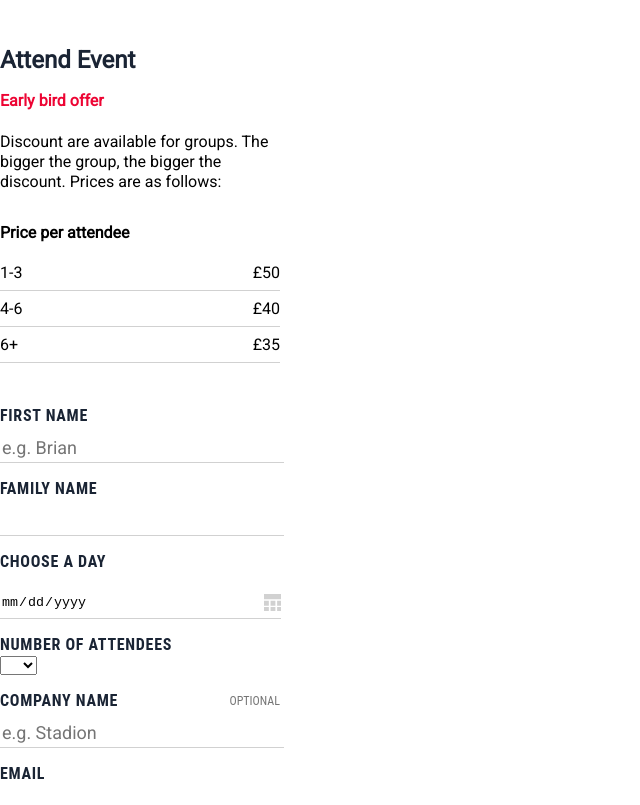
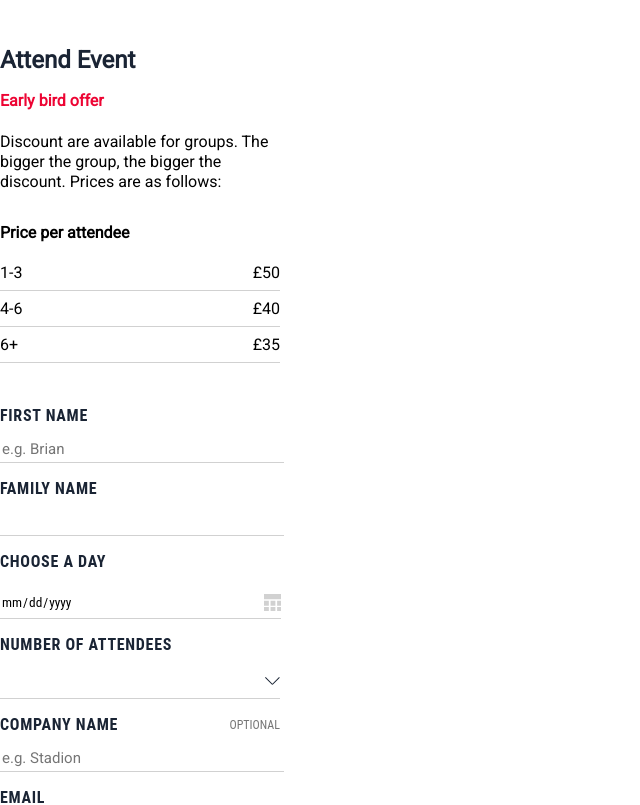
Before and after one commit to puyanwei/event-shop, a React (Create React App) app: page / in a window 1280 px wide. Shown: the top 805 px of the page, without its empty margins (0-640 px from the left). Built offline with nearby package versions, Linux system fonts and the light colour scheme.

Commit message:
Select box css & Datepicker css tweaks

```diff
--- a/src/Components/DatePicker/DatePicker.scss
+++ b/src/Components/DatePicker/DatePicker.scss
@@ -16,6 +16,7 @@ div {
       height: 30px;
       border-width: 0 0 1px 0;
       border-color: #d1d1d1;
+      font-family: "Roboto Condensed";
     }
     input[type="date"]::-webkit-calendar-picker-indicator {
       background: url(calendar.svg);
--- a/src/Components/DatePicker/DatePicker.tsx
+++ b/src/Components/DatePicker/DatePicker.tsx
@@ -33,7 +33,7 @@ const DatePicker = ({
   };
 
   return (
-    <div className="margin-md">
+    <div className="margin-sm">
       <label htmlFor={name}>{label}</label>
       <div className="margin-md">
         <input
--- /dev/null
+++ b/src/Components/SelectBox/SelectBox.scss
@@ -0,0 +1,24 @@
+div {
+  div {
+    label {
+      width: 280px;
+      height: 23px;
+      color: #1a2434;
+      font-family: "Roboto Condensed";
+      font-size: 16px;
+      font-weight: 700;
+      line-height: 20px;
+      text-transform: uppercase;
+      letter-spacing: 0.7111111px;
+    }
+  }
+  select {
+    width: 280px;
+    -webkit-appearance: none;
+    -moz-appearance: none;
+    appearance: none;
+    background: url("ddArrowDown.svg") white no-repeat 100%;
+    border: none;
+    outline: none;
+  }
+}
--- a/src/Components/SelectBox.tsx
+++ b/src/Components/SelectBox/SelectBox.tsx
@@ -1,4 +1,5 @@
 import { ChangeEvent, ChangeEventHandler, useState } from "react";
+import "./SelectBox.scss";
 
 interface SelectBoxProps {
   name: string;
@@ -25,7 +26,7 @@ const SelectBox = ({
 
   return (
     <div className="margin-md">
-      <div>
+      <div className="margin-md">
         <label htmlFor={name}>{label}</label>
       </div>
       <select
@@ -41,6 +42,7 @@ const SelectBox = ({
           </option>
         ))}
       </select>
+      <div className="rectangle margin-sm"></div>
     </div>
   );
 };
--- a/src/Components/TextBox/TextBox.scss
+++ b/src/Components/TextBox/TextBox.scss
@@ -29,13 +29,14 @@ div {
       background: none;
       border-width: 0 0 1px 0;
       border-color: #d1d1d1;
+      font-family: "Roboto Condensed";
     }
     input::placeholder {
       width: 280px;
       height: 23px;
       color: #757575;
       font-family: Roboto;
-      font-size: 18px;
+      font-size: 15px;
       font-weight: 300;
       line-height: 20px;
     }
--- a/src/Pages/AttendEvent/AttendEventForm/AttendEventForm.tsx
+++ b/src/Pages/AttendEvent/AttendEventForm/AttendEventForm.tsx
@@ -1,7 +1,7 @@
 import { ChangeEvent, useState } from "react";
 import CheckBox from "Components/Checkbox";
 import DatePicker from "Components/DatePicker/DatePicker";
-import SelectBox from "Components/SelectBox";
+import SelectBox from "Components/SelectBox/SelectBox";
 import TextBox from "Components/TextBox/TextBox";
 import "./AttendEventForm.scss";
 interface AttendEventFormData {
```
